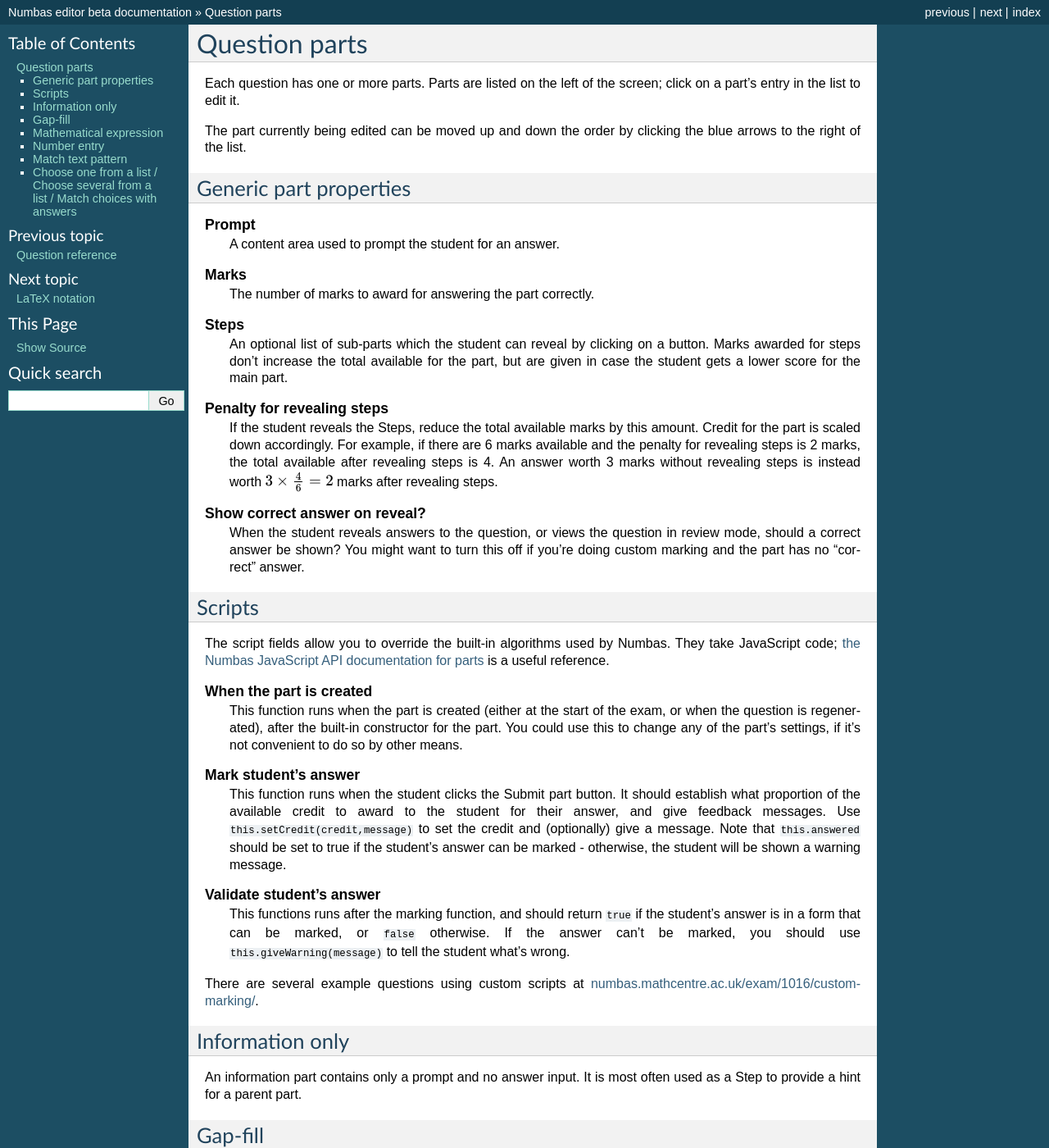
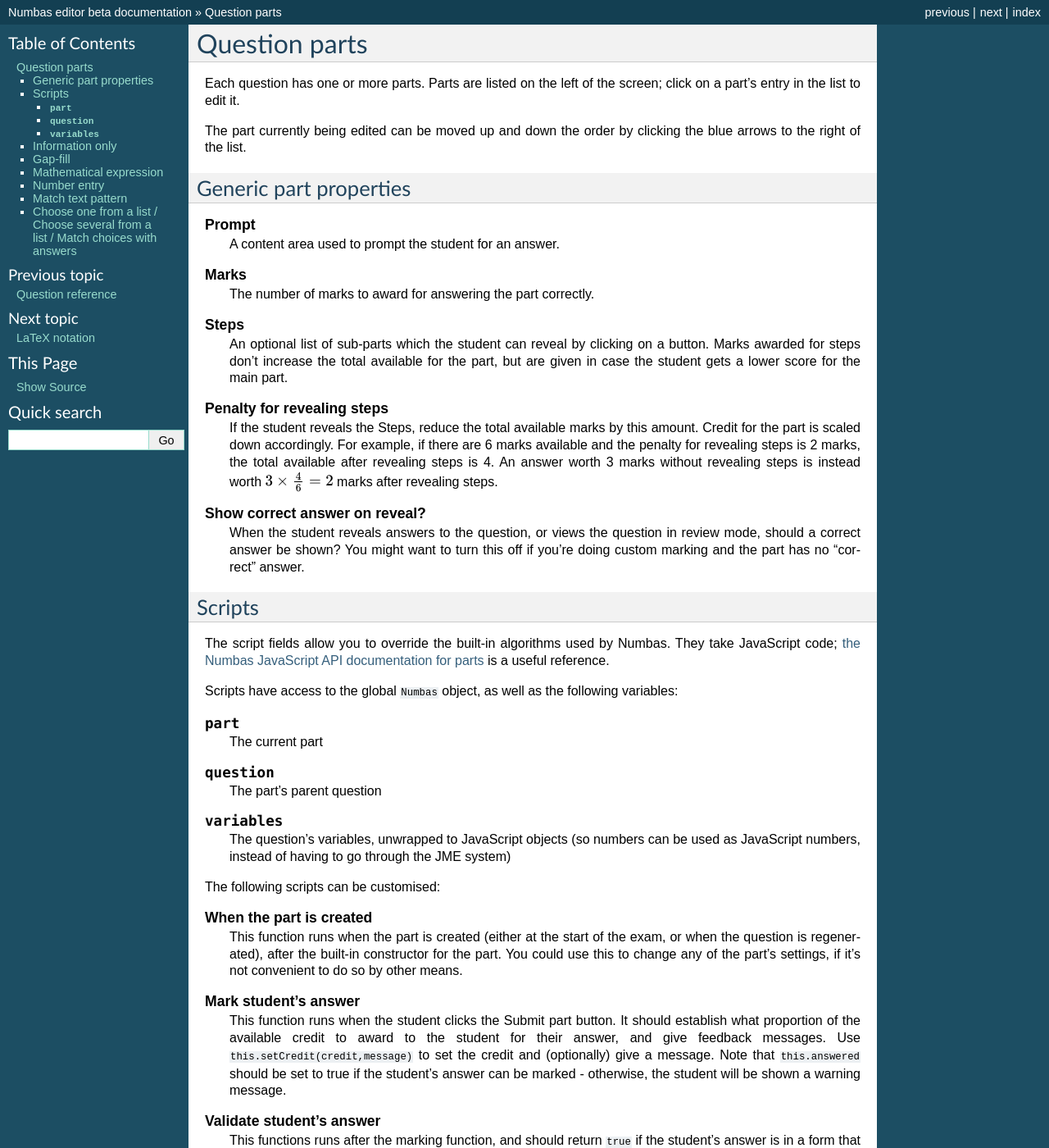
Before and after one commit to numbas/editor-docs, a Sphinx documentation site: the page built from source/question-parts.rst, in a window 1280 px wide and 1400 px high. Shown: the whole window at 82% size. Built offline with Sphinx 7.4.7, drawn with Linux system fonts in a browser that asks for light colours.

Commit message:
doc variables available in preamble/custom scripts

```diff
--- a/source/question-parts.rst
+++ b/source/question-parts.rst
@@ -32,6 +32,22 @@ Scripts
 -------
 
 The script fields allow you to override the built-in algorithms used by Numbas. They take JavaScript code; `the Numbas JavaScript API documentation for parts <http://numbas.github.io/Numbas/Numbas.parts.Part.html>`_ is a useful reference.
+
+Scripts have access to the global ``Numbas`` object, as well as the following variables:
+
+.. attribute:: part
+
+    The current part
+
+.. attribute:: question
+
+    The part's parent question
+
+.. attribute:: variables
+
+    The question's variables, unwrapped to JavaScript objects (so numbers can be used as JavaScript numbers, instead of having to go through the JME system)
+
+The following scripts can be customised:
 
 .. glossary::
 
```
Also changed, not shown: source/question-reference.rst (+7 -1 lines).
